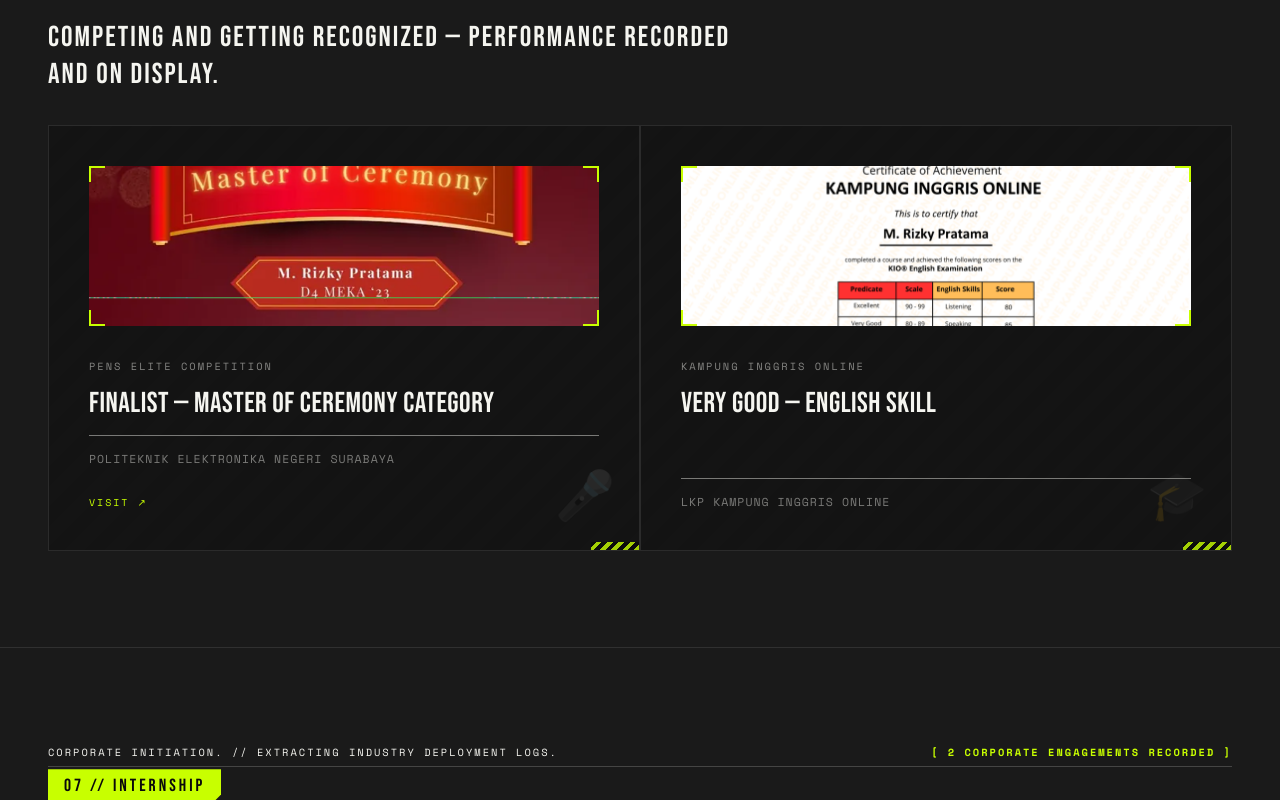
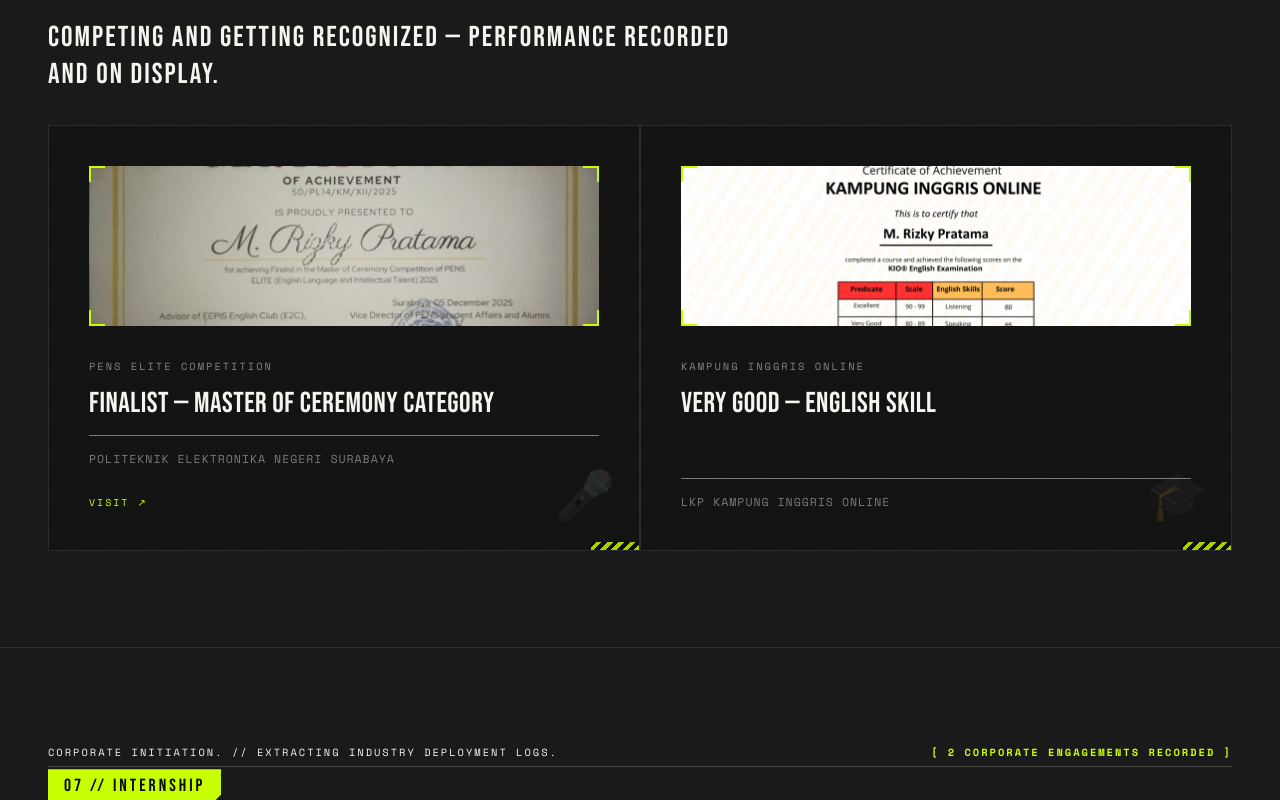
Before and after one commit to R1zkyy/r1zky.github.io, a React (Vite) app: page / in a window 1280 px wide. Shown: the part 11200-12000 px from the top of the page. Built offline with nearby package versions, Linux system fonts and the light colour scheme.

Commit message:
feat: replace PENS ELITE card image with certificate photo

```diff
--- a/src/App.jsx
+++ b/src/App.jsx
@@ -157,9 +157,9 @@
     title: 'Finalist — Master of Ceremony Category',
     org: 'Politeknik Elektronika Negeri Surabaya',
     accent: false, icon: '🎤',
-    img: imgFinalisMc,
+    img: '/certs/pens_elite_cert.jpg',
     href: 'https://www.instagram.com/p/DRl-B1jEjSC/?hl=id&img_index=7',
-    imgOptions: { hoverPop: true, style: { objectPosition: '70% 30%' } }
+    imgOptions: { hoverPop: true, style: { objectFit: 'cover', objectPosition: 'center' } }
   },
   {
     eyebrow: 'Kampung Inggris Online',
```
Also changed, not shown: public/certs/pens_elite_cert.jpg (added).
